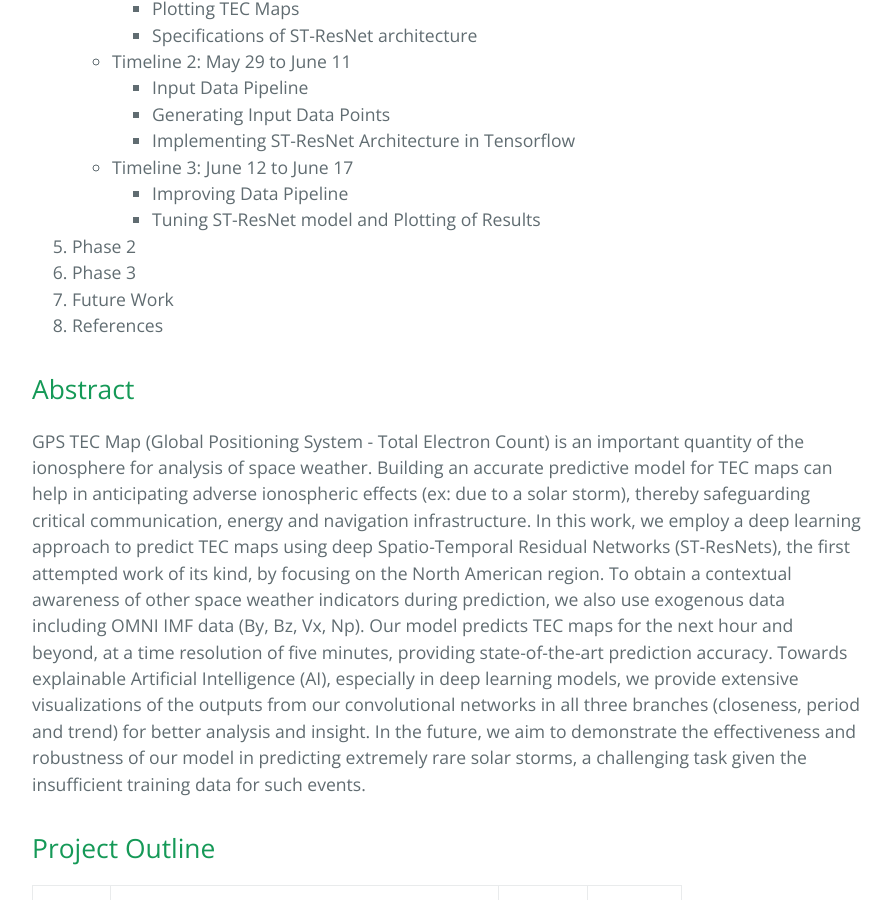
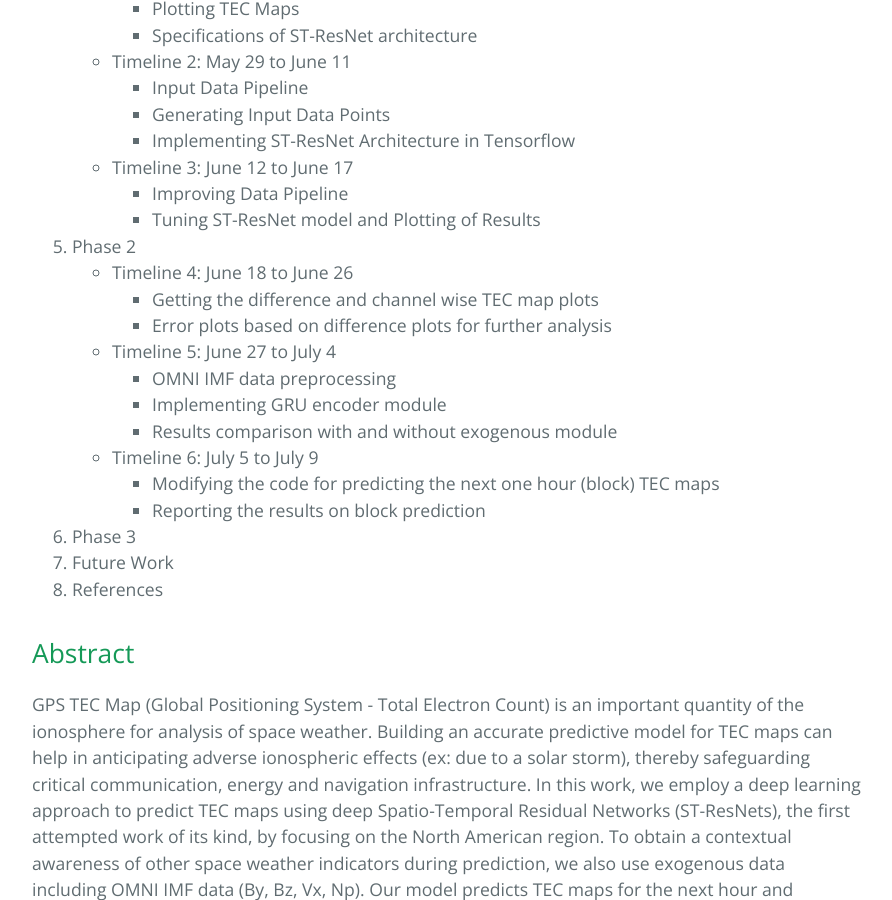
Before and after one commit to vtsuperdarn/DeepPredTEC, a Jekyll site: the page built from _posts/2018-06-17-gsoc-2018-project.md, in a window 1280 px wide and 900 px high, scrolled down 785 px. Shown: the whole window, without its empty margins (192-1084 px from the left). Built offline with Jekyll 4.4.1, drawn with Linux system fonts in a browser that asks for light colours; some of the changed text lies outside the part shown.

Commit message:
post phase 2 updated

```diff
--- a/_posts/2018-06-17-gsoc-2018-project.md
+++ b/_posts/2018-06-17-gsoc-2018-project.md
@@ -25,6 +25,16 @@ Building Deep Predictive Models for Predicting GPS TEC Maps
      - Improving Data Pipeline
      - Tuning ST-ResNet model and Plotting of Results
 5. Phase 2
+   - Timeline 4: June 18 to June 26
+     - Getting the difference and channel wise TEC map plots
+     - Error plots based on difference plots for further analysis
+   - Timeline 5: June 27 to July 4
+     - OMNI IMF data preprocessing
+     - Implementing GRU encoder module
+     - Results comparison with and without exogenous module
+   - Timeline 6: July 5 to July 9
+     - Modifying the code for predicting the next one hour (block) TEC maps
+     - Reporting the results on block prediction
 6. Phase 3
 7. Future Work
 8. References
@@ -214,7 +224,7 @@ TODO
 ## Phase 2
 The major focus in the second phase of the project is on getting a better understanding of the model through plotting of intermediate outputs and results. Results are also analysed before and after integration of IMF data processed through GRU network. The models scalability is analysed by predicting the TEC maps for the next one hour at a time resolution of five minutes.
 
-### Timeline 3: June 18 to June 26
+### Timeline 4: June 18 to June 26
 * Getting the difference and channel wise TEC map plots
 * Error plots based on difference plots for further analysis
 
@@ -232,7 +242,7 @@ Not only the final output, but the output from each of the ResNet channels, clos
 |:--:|
 | **Figure 6: Channel Wise Plot for a Sample Predicted TEC Map Without IMF** |
 
-### Timeline 4: June 27 to July 4
+### Timeline 5: June 27 to July 4
 * OMNI IMF data preprocessing
 * Implementing GRU encoder module
 * Results comparison with and without exogenous module
@@ -256,7 +266,7 @@ The channel wise output plots with the IMF data integration helps us to understa
 |:--:|
 | **Figure 6: Channel Wise Plot for a Sample Predicted TEC Map With IMF** |
 
-### Timeline 5: July 5 to July 9
+### Timeline 6: July 5 to July 9
 * Modifying the code for predicting the next one hour (block) TEC maps
 * Reporting the results on block prediction
 
```
